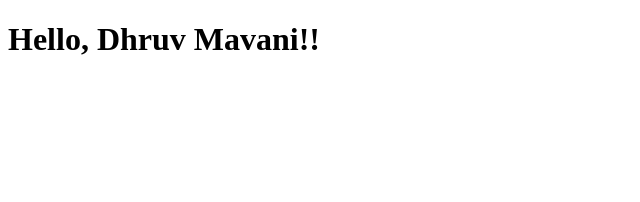
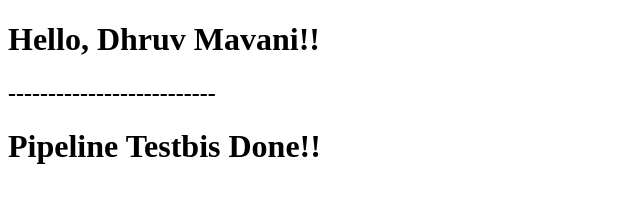
Before and after one commit to dhruv061/aws_code_pipeline, a plain HTML site: page index.html in a window 1280 px wide. Shown: the whole page, without its empty margins (0-640 px from the left). Drawn offline with Linux system fonts and the light colour scheme.

Commit message:
Pipeliner Test --2

```diff
--- a/index.html
+++ b/index.html
@@ -7,5 +7,7 @@
 </head>
 <body>
     <h1>Hello, Dhruv Mavani!!</h1>
+    <h2>--------------------------</h2>
+    <h1>Pipeline Testbis Done!!</h1>
 </body>
 </html>
```
